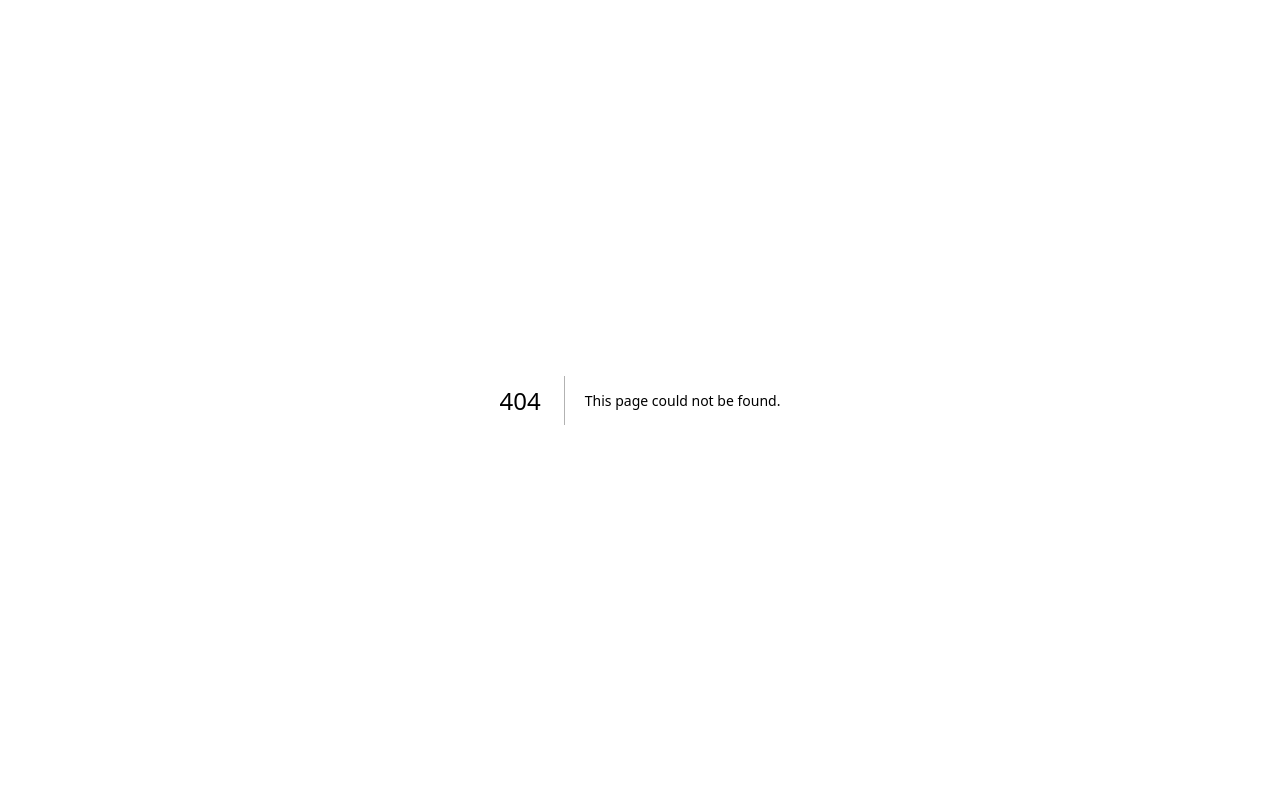
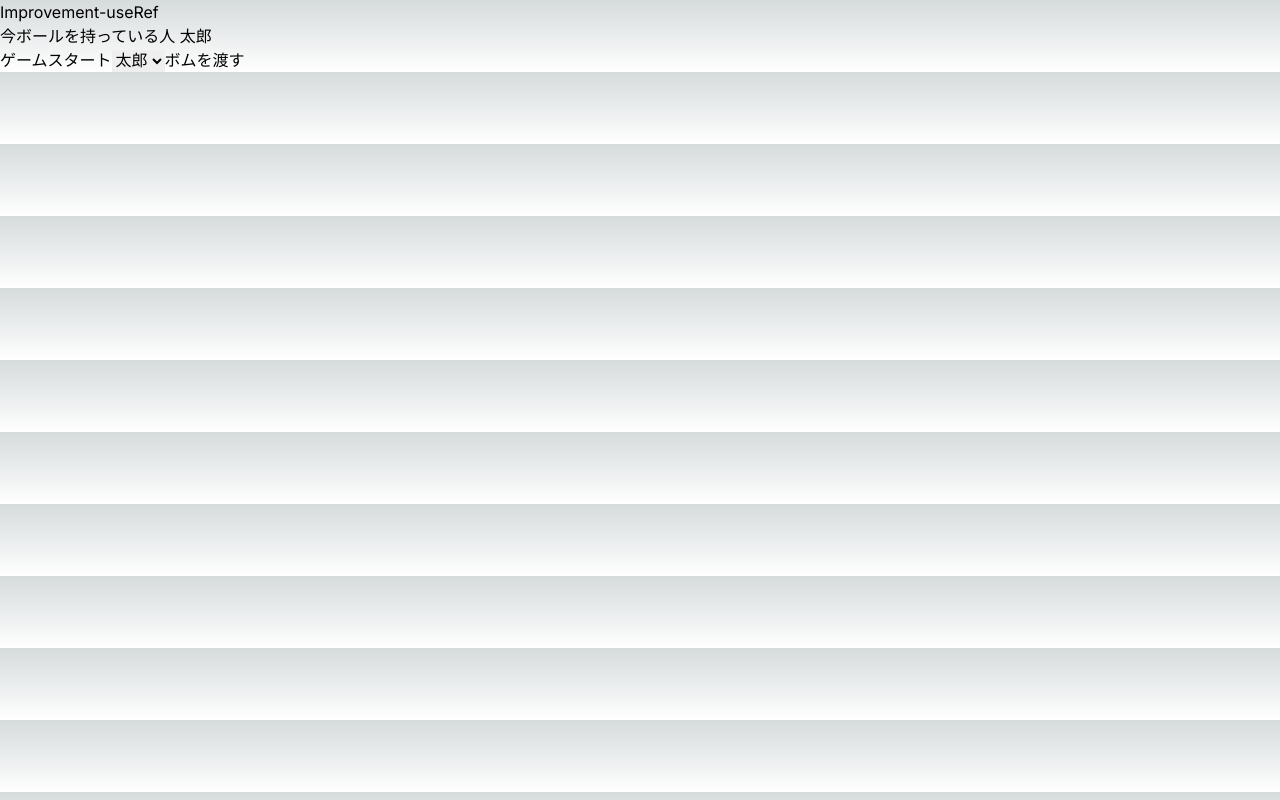
Before and after one commit to maeta187/cleaner-react, a Next.js app: page /improvement/useRef in a window 1280 px wide. Before the commit this address had no page. Built offline with nearby package versions, Linux system fonts and the light colour scheme.

Commit message:
✨ : useRefのまとめ

```diff
--- /dev/null
+++ b/src/app/anti/useRef/AntiUseRef.tsx
@@ -0,0 +1,37 @@
+'use client'
+
+import { useState } from 'react'
+
+/**
+ * 常に太郎くんが負ける爆弾ゲーム
+ * timeoutに渡った関数がコンポーネントがレンダリングされたときのスナップショットであるbomberを参照するので、常に太郎くんが負ける
+ */
+export const AntiUseRef = () => {
+  const [bomber, setBomber] = useState('太郎')
+  const [selectedMember, setSelectedMembers] = useState('太郎')
+
+  const onGameStart = () => {
+    setTimeout(() => {
+      alert(`Boom💣🔥 at ${bomber}!!!`)
+    }, 10000)
+  }
+
+  return (
+    <div>
+      <button onClick={onGameStart}>ゲームスタート</button>
+      <select
+        value={selectedMember}
+        onChange={(e) => setSelectedMembers(e.target.value)}
+        style={{
+          color: '#000'
+        }}
+      >
+        <option value='太郎'>太郎</option>
+        <option value='秋子'>秋子</option>
+        <option value='花子'>花子</option>
+      </select>
+      <button onClick={() => setBomber(selectedMember)}>ボムを渡す</button>
+      <p>今ボールを持っている人 {bomber}</p>
+    </div>
+  )
+}
--- /dev/null
+++ b/src/app/anti/useRef/page.tsx
@@ -0,0 +1,13 @@
+import { NextPage } from 'next'
+import { AntiUseRef } from './AntiUseRef'
+
+const Page: NextPage = () => {
+  return (
+    <div>
+      <h1>Anti-useRef</h1>
+      <AntiUseRef />
+    </div>
+  )
+}
+
+export default Page
--- /dev/null
+++ b/src/app/improvement/useRef/ImprovementUseRef.tsx
@@ -0,0 +1,89 @@
+'use client'
+
+import { useEffect, useRef, useState } from 'react'
+
+/**
+ * useRefはDOMの参照や値を保持するためのフック(レンダリング後にスクロールしたい時などに有効)
+ * これはuseRefの使い方の1つに過ぎない
+ * useRefを使うのは、コンポーネントに何らかの情報を記憶させたいが、その情報を新たなレンダリングのトリガーにしたくない場合
+ */
+export const Counter = () => {
+  const [text, setText] = useState('')
+  const dateRef = useRef(new Date())
+
+  const handleSubmit = () => {
+    const body = JSON.stringify({ receptionDate: dateRef.current })
+    fetch('/api/patient/registration', { method: 'POST', body })
+  }
+
+  return (
+    <form onSubmit={handleSubmit}>
+      <button
+        type='button'
+        onClick={() => {
+          dateRef.current = new Date()
+        }}
+      >
+        受付時刻を更新
+      </button>
+      <input onChange={(e) => setText(e.target.value)} />
+      <button type='submit'>患者登録</button>
+    </form>
+  )
+}
+
+/**
+ * setStateが実行され、stateの値が変更されるとuseEffectが実行される
+ * その時にstateRefの値も更新される
+ */
+const useRefState = <T,>(initialValue: T) => {
+  const [state, setState] = useState<T>(initialValue)
+  const stateRef = useRef<T>(state)
+
+  useEffect(() => {
+    stateRef.current = state
+  }, [state])
+
+  return [state, stateRef, setState] as const
+}
+
+/**
+ * セレクトボックスの値を変更するとsetSelectedMembersを実行してselectedMemberの値を変更(useStateのdispatch)
+ * selectedMemberはセレクトボックスの値を保持している(セレクトボックスのUIに影響を与える)
+ * 「ボムを渡す」ボタンをクリックするとsetBomberを実行してuseRefStateのdispatchを実行
+ * bomberは値が変更されると動的に変わる
+ */
+export const ImprovementUseRef = () => {
+  const [selectedMember, setSelectedMembers] = useState('太郎')
+  /**
+   * bomber　useRefStateのstate
+   * bomberRef　stateRef：useRefの値
+   * setBomber　setState：useRefStateのdispatch
+   */
+  const [bomber, bomberRef, setBomber] = useRefState('太郎')
+
+  const onGameStart = () => {
+    setTimeout(() => alert(`Boom💣🔥 at ${bomberRef.current}!!!`), 1000)
+  }
+
+  return (
+    <div>
+      <p>今ボールを持っている人 {bomber}</p>
+      <button type='button' onClick={onGameStart}>
+        ゲームスタート
+      </button>
+      <select
+        value={selectedMember}
+        onChange={(e) => setSelectedMembers(e.target.value)}
+        style={{
+          color: '#000'
+        }}
+      >
+        <option value='太郎'>太郎</option>
+        <option value='秋子'>秋子</option>
+        <option value='花子'>花子</option>
+      </select>
+      <button onClick={() => setBomber(selectedMember)}>ボムを渡す</button>
+    </div>
+  )
+}
--- /dev/null
+++ b/src/app/improvement/useRef/page.tsx
@@ -0,0 +1,13 @@
+import { NextPage } from 'next'
+import { ImprovementUseRef } from './ImprovementUseRef'
+
+const Page: NextPage = () => {
+  return (
+    <div>
+      <h1>Improvement-useRef</h1>
+      <ImprovementUseRef />
+    </div>
+  )
+}
+
+export default Page
```
